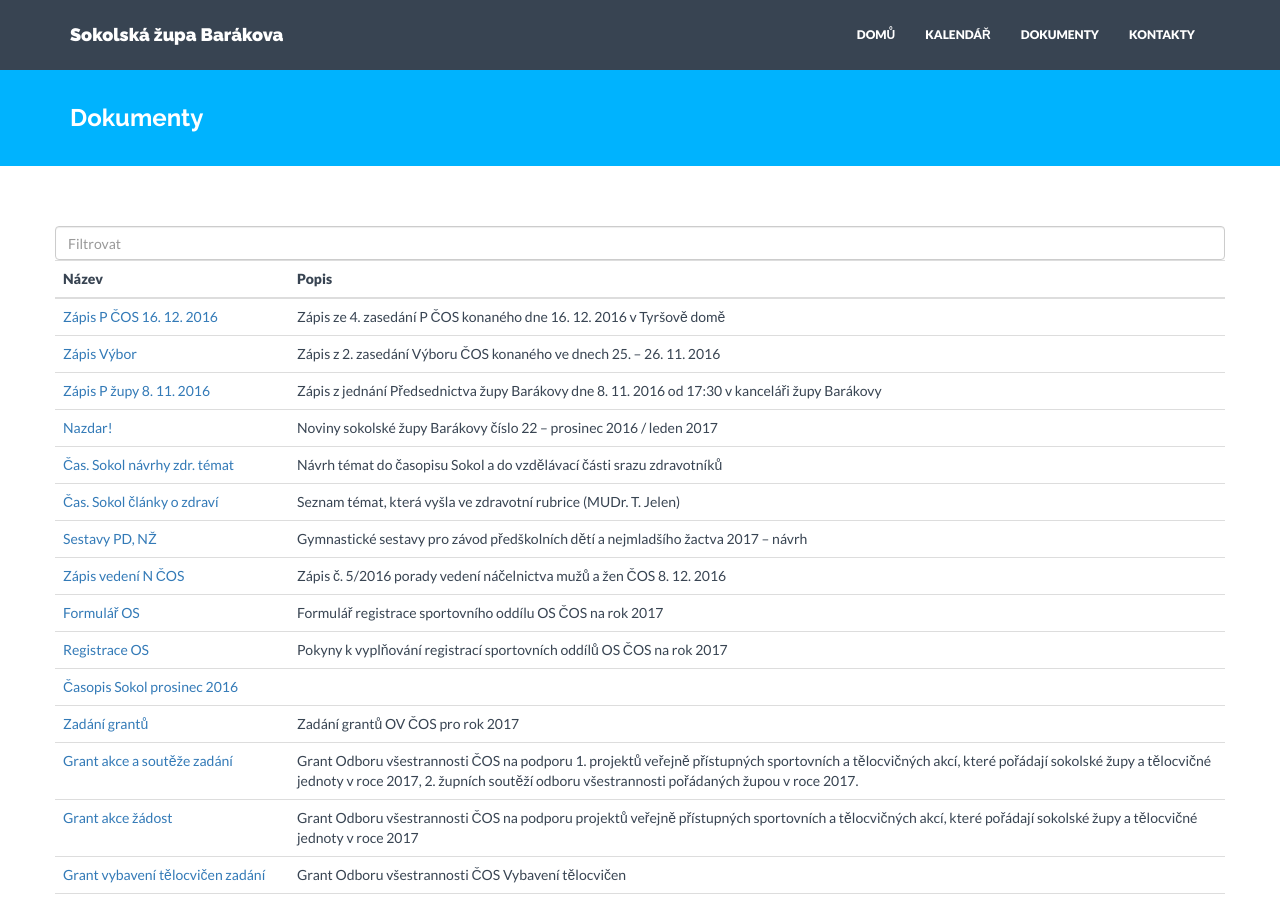
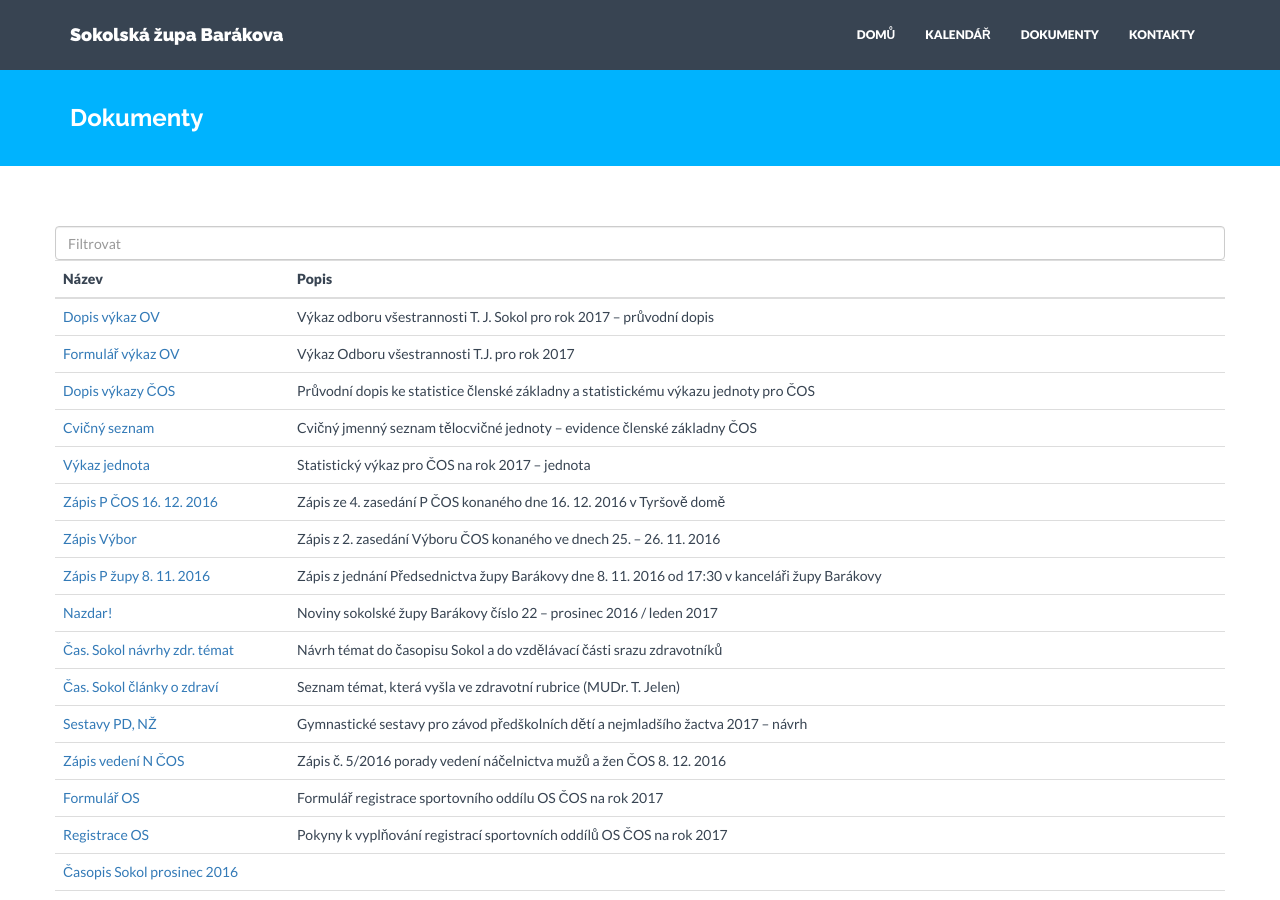
Before and after one commit to milanhybner/zbarakova.cz, a Jekyll site: the page built from dokumenty.md, in a window 1280 px wide and 900 px high. Built offline with Jekyll 4.4.1, drawn with Linux system fonts in a browser that asks for light colours; nearby versions of some CDN libraries.

Commit message:
aktualizovány akce a dokumenty

```diff
--- a/_data/dokumenty.yaml
+++ b/_data/dokumenty.yaml
@@ -1,3 +1,23 @@
+- nazev: Dopis výkaz OV
+  url: https://drive.google.com/open?id=0B0w6gDorCVUkNzhwRDA5ZVZ0amF2ZUdxOGZmcEMySXdaRnln
+  popis: Výkaz odboru všestrannosti T. J. Sokol pro rok 2017 – průvodní dopis
+
+- nazev: Formulář výkaz OV
+  url: https://drive.google.com/open?id=0B0w6gDorCVUkY3FoS0FZcWxldm1XSEs3SS1QY2lFRFdFVm1z
+  popis: Výkaz Odboru všestrannosti T.J. pro rok 2017
+
+- nazev: Dopis výkazy ČOS
+  url: https://drive.google.com/open?id=0B0w6gDorCVUkZmNUY0FrbjVwVl9vQW8tNS02d091VXZhWjlz
+  popis: Průvodní dopis ke statistice členské základny a statistickému výkazu jednoty pro ČOS
+
+- nazev: Cvičný seznam
+  url: https://drive.google.com/open?id=0B0w6gDorCVUkc0h5Ti0zZ0J1UFRnVUFmdVhtMmV1c2I2bjM4
+  popis: Cvičný jmenný seznam tělocvičné jednoty – evidence členské základny ČOS
+
+- nazev: Výkaz jednota
+  url: https://drive.google.com/open?id=0B0w6gDorCVUkTXo5RmlZaFZxMkhLbU04cnZ5cmRpWWhlS2NZ
+  popis: Statistický výkaz pro ČOS na rok 2017 – jednota
+
 - nazev: Zápis P ČOS 16. 12. 2016
   url: https://drive.google.com/open?id=0B0w6gDorCVUkNU1NNFVfZ3JvR3ZvVV9IMk1ubWlCMHdhV3Nn
   popis: Zápis ze 4. zasedání P ČOS konaného dne 16. 12. 2016 v Tyršově domě
```
Also changed, not shown: _data/akce.yaml (+10 -0 lines), 2 other files.
